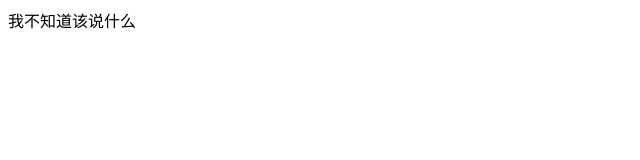
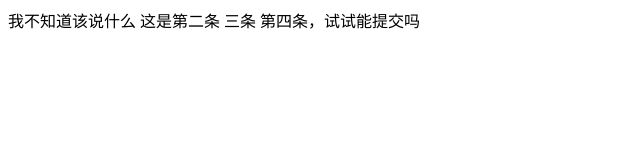
Before and after one commit to Amber201B/Git-Projects, a plain HTML site: page index.html in a window 1280 px wide. Shown: the whole page, without its empty margins (0-640 px from the left). Drawn offline with Linux system fonts and the light colour scheme.

Commit message:
还能提交吗

```diff
--- a/index.html
+++ b/index.html
@@ -7,5 +7,8 @@
 </head>
 <body>
     我不知道该说什么
+    这是第二条
+    三条
+    第四条，试试能提交吗
 </body>
 </html>
```
